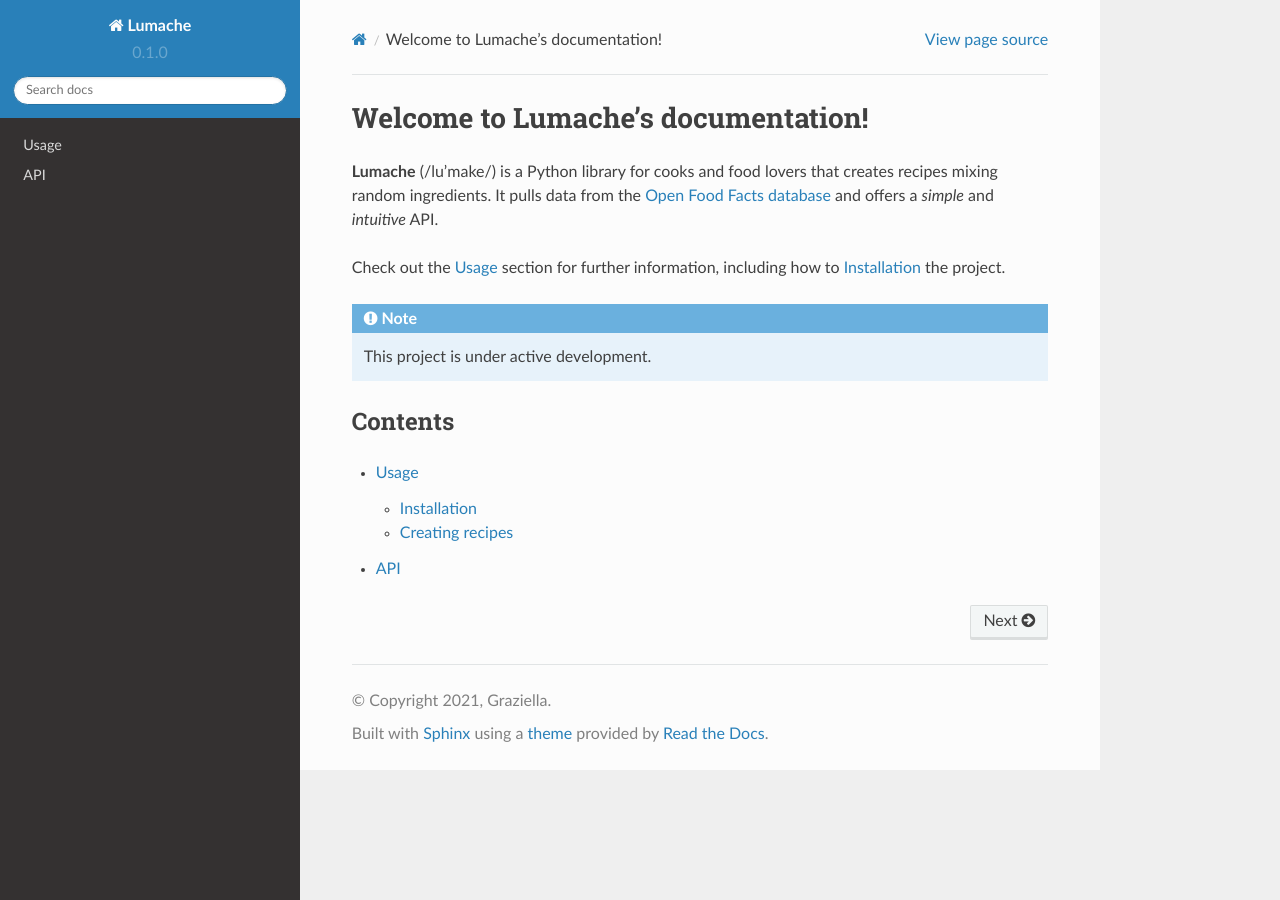
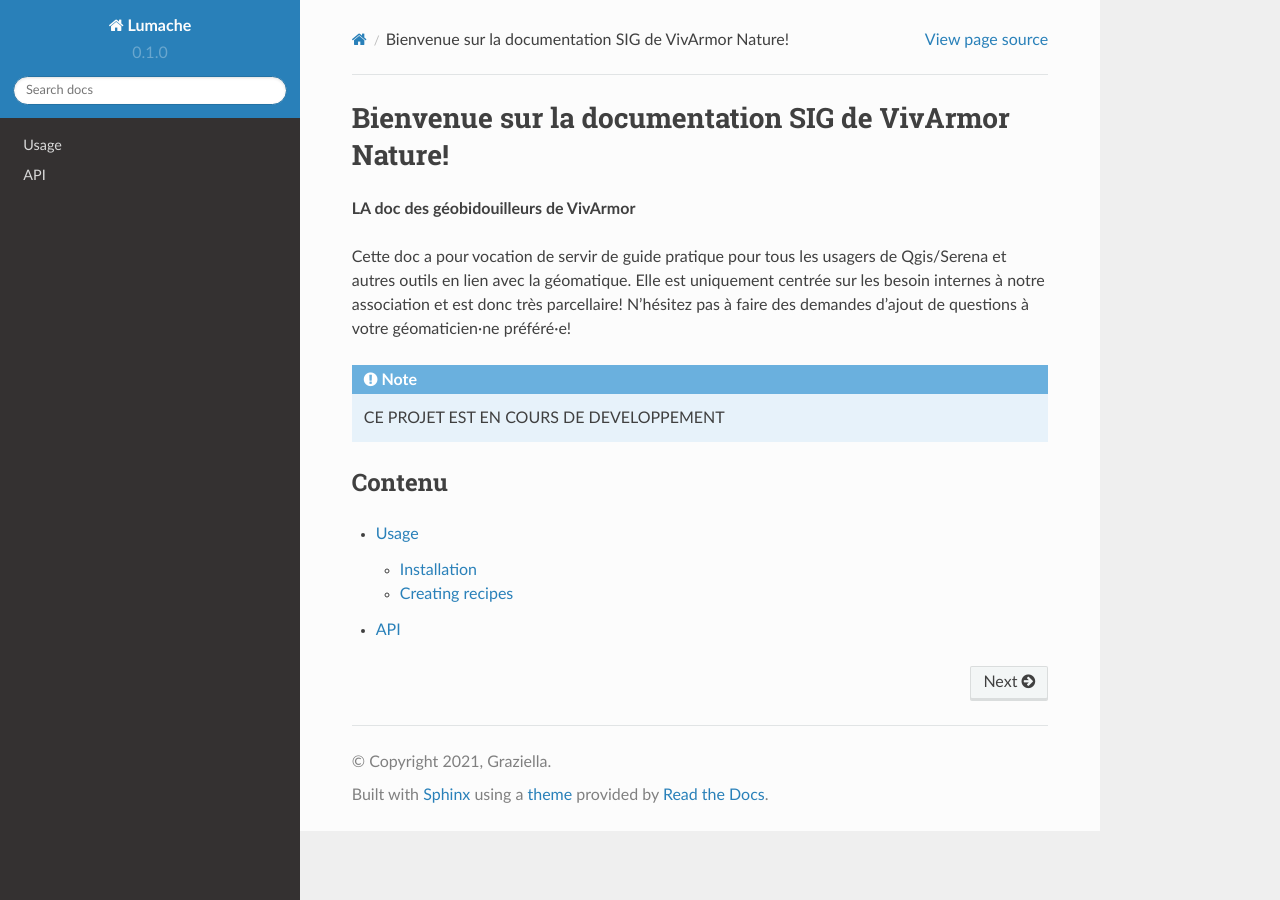
Before and after one commit to vivarmor/vivarmor-doc, a Sphinx documentation site: the page built from docs/source/index.rst, in a window 1280 px wide. Built offline with Sphinx 7.4.7 and the Read the Docs theme 2.0.0, drawn with Linux system fonts in a browser that asks for light colours.

Commit message:
Update index.rst
Personnalisation de la page d'accueil

```diff
--- a/docs/source/index.rst
+++ b/docs/source/index.rst
@@ -1,19 +1,15 @@
-Welcome to Lumache's documentation!
+Bienvenue sur la documentation SIG de VivArmor Nature!
 ===================================
 
-**Lumache** (/lu'make/) is a Python library for cooks and food lovers
-that creates recipes mixing random ingredients.
-It pulls data from the `Open Food Facts database <https://world.openfoodfacts.org/>`_
-and offers a *simple* and *intuitive* API.
+**LA doc des géobidouilleurs de VivArmor**
 
-Check out the :doc:`usage` section for further information, including
-how to :ref:`installation` the project.
+Cette doc a pour vocation de servir de guide pratique pour tous les usagers de Qgis/Serena et autres outils en lien avec la géomatique. Elle est uniquement centrée sur les besoin internes à notre association et est donc très parcellaire! N'hésitez pas à faire des demandes d'ajout de questions à votre géomaticien·ne préféré·e!
 
 .. note::
 
-   This project is under active development.
+   CE PROJET EST EN COURS DE DEVELOPPEMENT
 
-Contents
+Contenu
 --------
 
 .. toctree::
```
